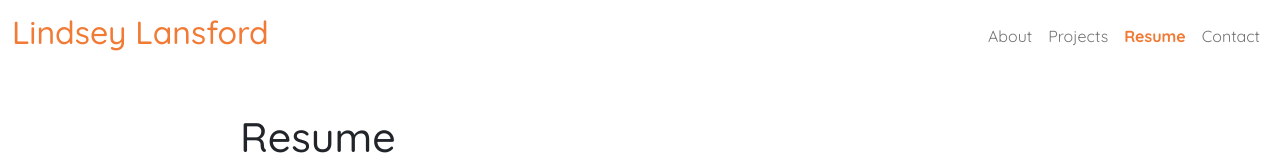
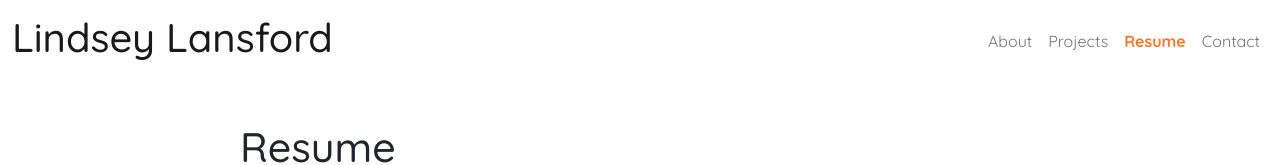
Before and after one commit to lindsey-lansford/react-portfolio, a React (Create React App) app: page /react-portfolio/resume in a window 1280 px wide. Shown: the top 165 px of the page. Built offline with nearby package versions, Linux system fonts and the light colour scheme; what react-animations would draw is missing.

Commit message:
making name larger

```diff
--- a/src/components/Navbar.js
+++ b/src/components/Navbar.js
@@ -12,8 +12,8 @@ const Navbar = () => {
   return (
     <nav className="navbar navbar-expand-md">
       <div className="container-fluid">
-        <Link className="navbar-brand mb-0 h1" to="/">
-          <h2 id="headerName">Lindsey Lansford</h2>
+        <Link className="navbar-brand" to="/">
+          <h1 id="headerName">Lindsey Lansford</h1>
         </Link>
         <button
           className="navbar-toggler"
```
